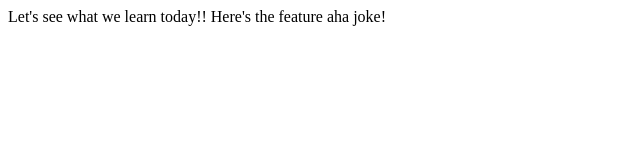
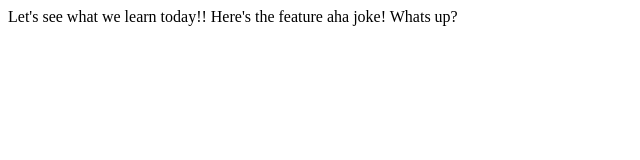
Before and after one commit to abdulmoeed-js/lecture1, a plain HTML site: page index.html in a window 1280 px wide. Shown: the full height of the page, 0-640 px from the left. Drawn offline with Linux system fonts and the light colour scheme.

Commit message:
added new line in feature

```diff
--- a/index.html
+++ b/index.html
@@ -10,6 +10,7 @@
 
     Let's see what we learn today!!
     Here's the feature aha joke!
+    Whats up?
 </body>
 
 </html>
```
